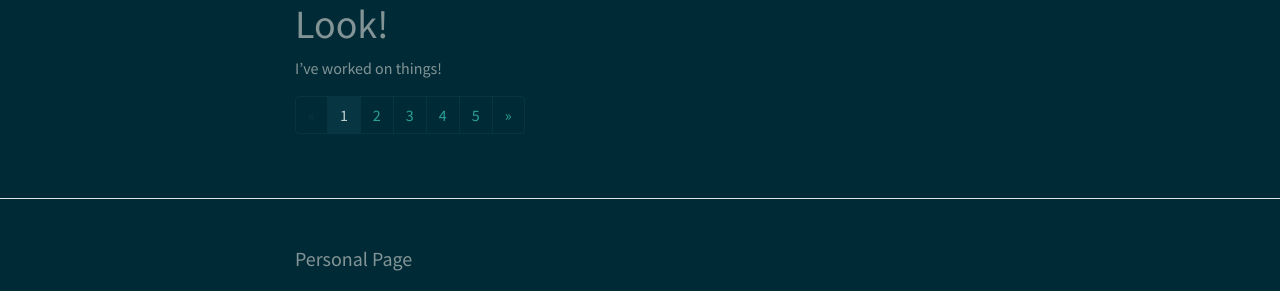
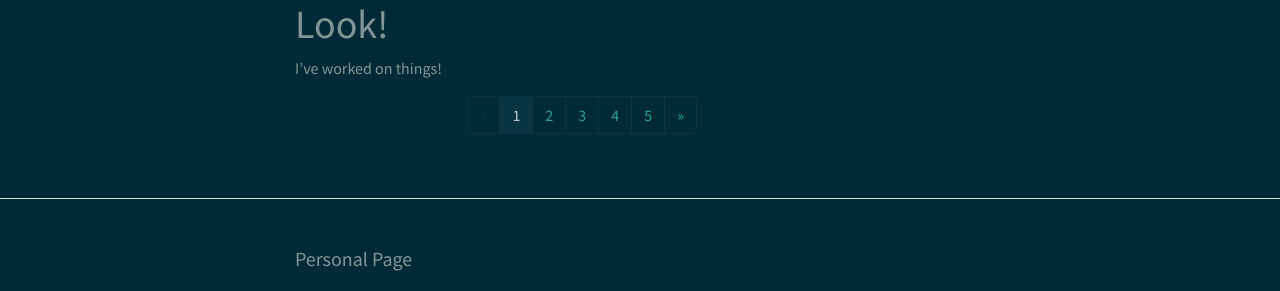
Before and after one commit to christian-araya/christian-araya.github.io, a Jekyll site: the page built from index.md, in a window 1280 px wide. Shown: the part 120-411 px from the top of the page. Built offline with Jekyll 4.4.1, drawn with Linux system fonts in a browser that asks for light colours.

Commit message:
Update home.html

```diff
--- a/_layouts/home.html
+++ b/_layouts/home.html
@@ -41,7 +41,7 @@ layout: default
     <p class="rss-subscribe">subscribe <a href="{{ "/feed.xml" | relative_url }}">via RSS</a></p>
   {%- endif -%}
 
-    <div style="width:800px; margin:0 auto;">
+    <div style="width:50%; margin:0 auto;">
   <ul class="pagination">
     <li class="page-item disabled">
       <a class="page-link" href="#">&laquo;</a>
```
